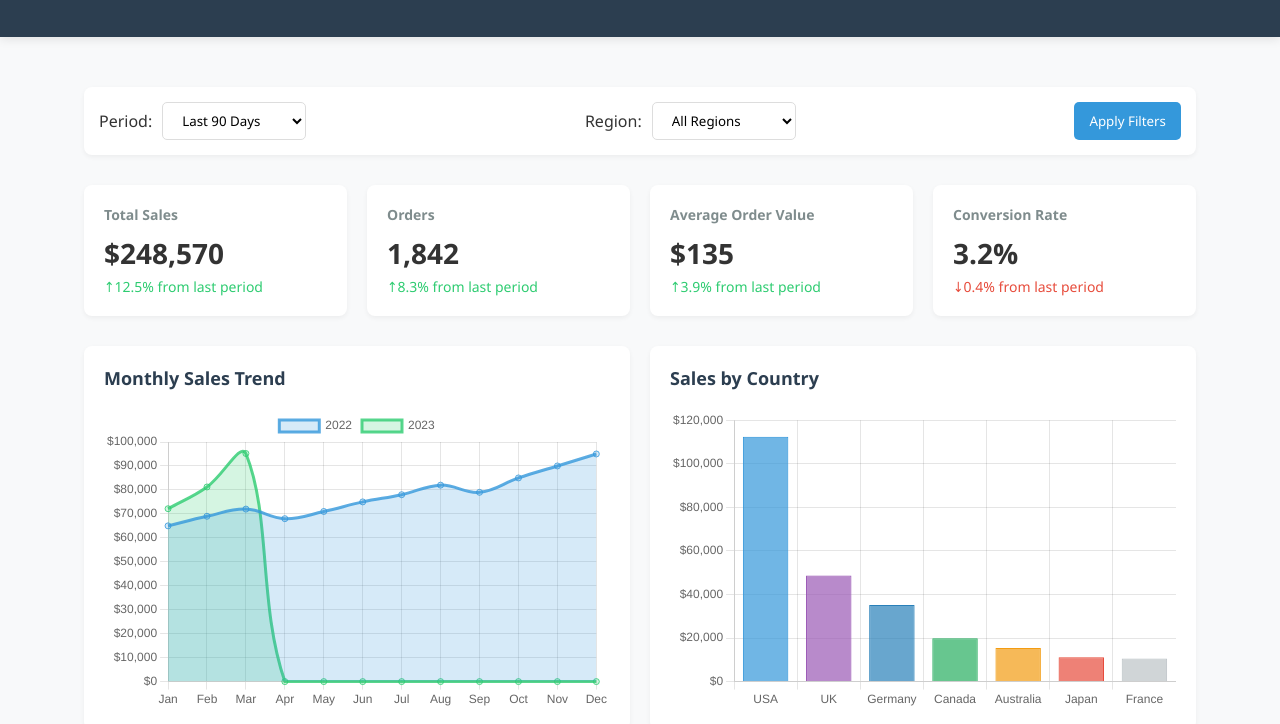
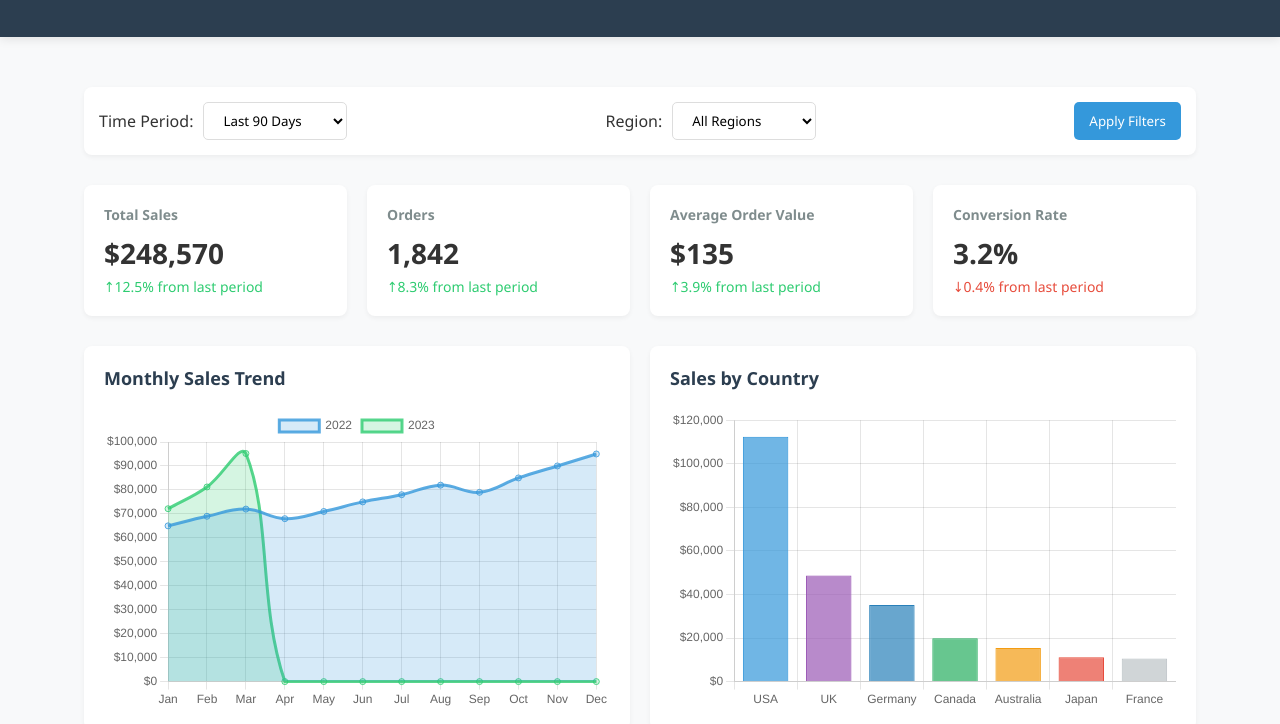
Before and after one commit to HarshaVardhanVarma18/Sales-Website, a plain HTML site: page index.html in a window 1280 px wide. Shown: the part 76-800 px from the top of the page. Drawn offline with nearby package versions, Linux system fonts and the light colour scheme.

Commit message:
Update index.html

```diff
--- a/index.html
+++ b/index.html
@@ -312,7 +312,7 @@
         <!-- Dashboard Controls -->
         <div class="dashboard-controls">
             <div class="filter-group">
-                <label for="time-period">Period:</label>
+                <label for="time-period">Time Period:</label>
                 <select id="time-period">
                     <option value="7">Last 7 Days</option>
                     <option value="30">Last 30 Days</option>
```
